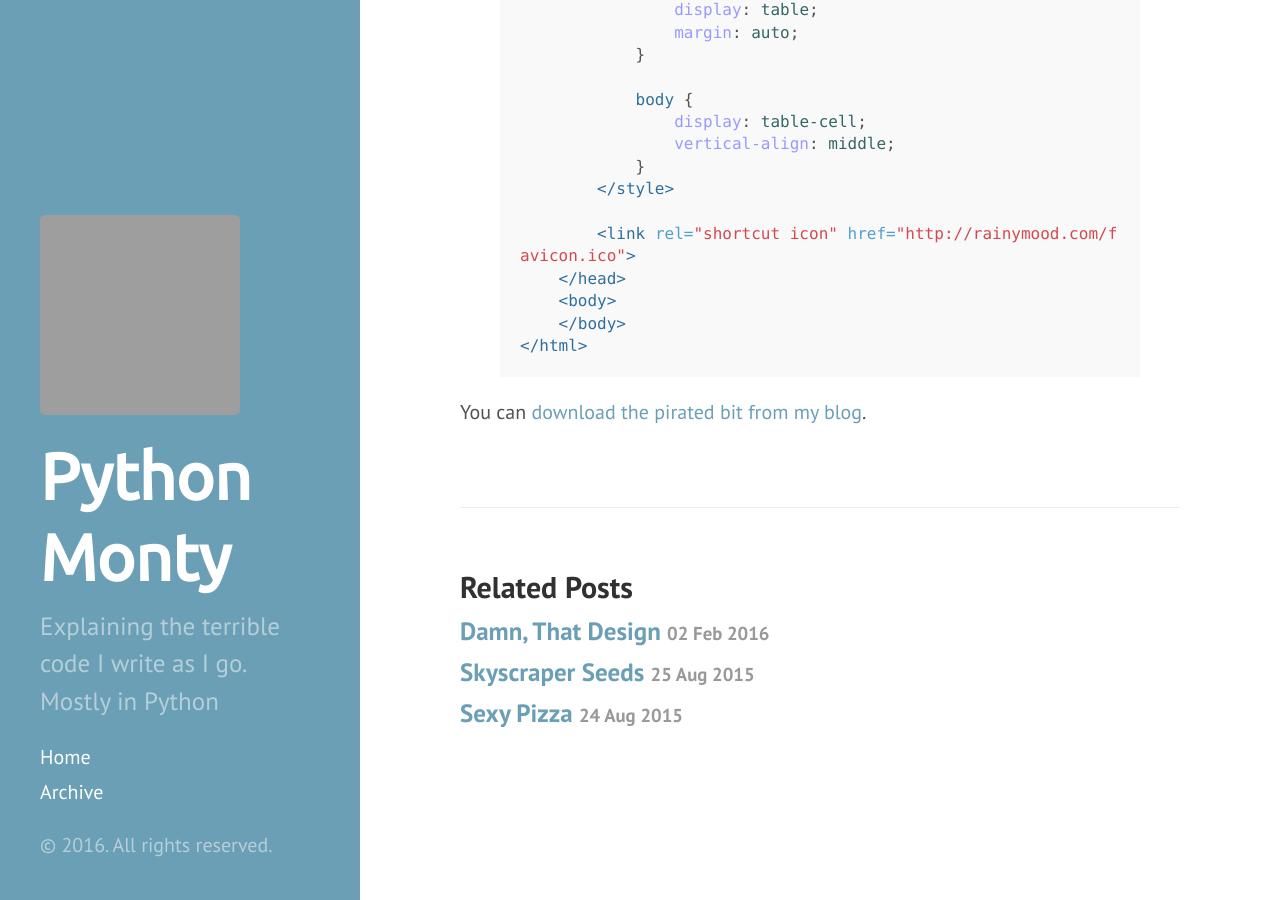
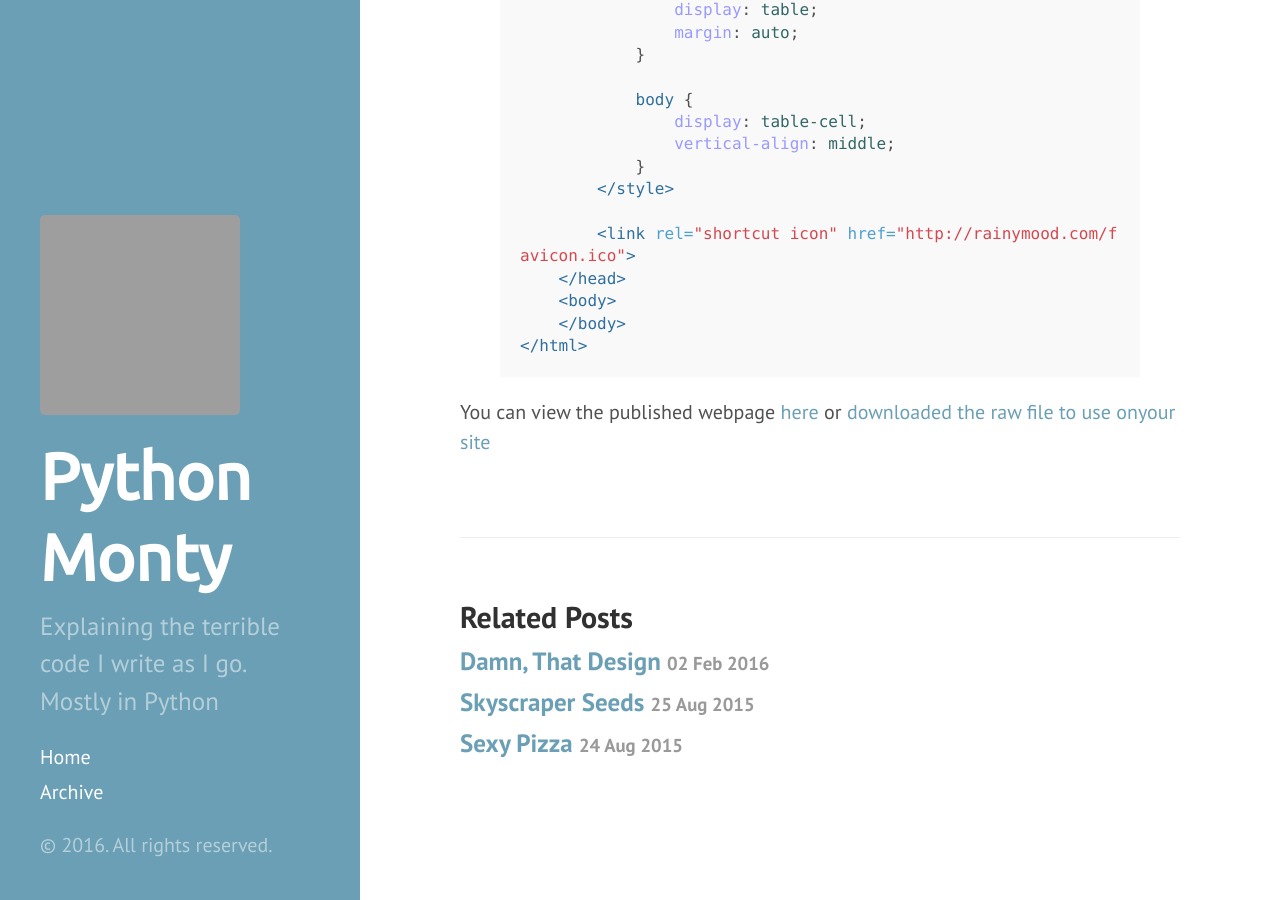
Before and after one commit to z3ugma/z3ugma.github.io, a Jekyll site: the page built from _posts/2016-09-30-tiny-rainstorm.markdown, in a window 1280 px wide and 900 px high, scrolled down 1085 px. Built offline with Jekyll 4.4.1, drawn with Linux system fonts in a browser that asks for light colours; Markdown is read by kramdown in place of the engine named in the settings; grey boxes are pictures that could not be loaded.

Commit message:
Update 2016-09-30-tiny-rainstorm.markdown

```diff
--- a/_posts/2016-09-30-tiny-rainstorm.markdown
+++ b/_posts/2016-09-30-tiny-rainstorm.markdown
@@ -53,4 +53,4 @@ With some "inspect element" I found the source files and made a tiny (just 35k)
 </html>
 {% endhighlight %}
 
-You can [download the pirated bit from my blog](/files/tinyrain.html).
+You can view the published webpage [here](/files/tinyrain.html) or [downloaded the raw file to use onyour site](https://raw.githubusercontent.com/z3ugma/z3ugma.github.io/master/files/tinyrain.html)
```
